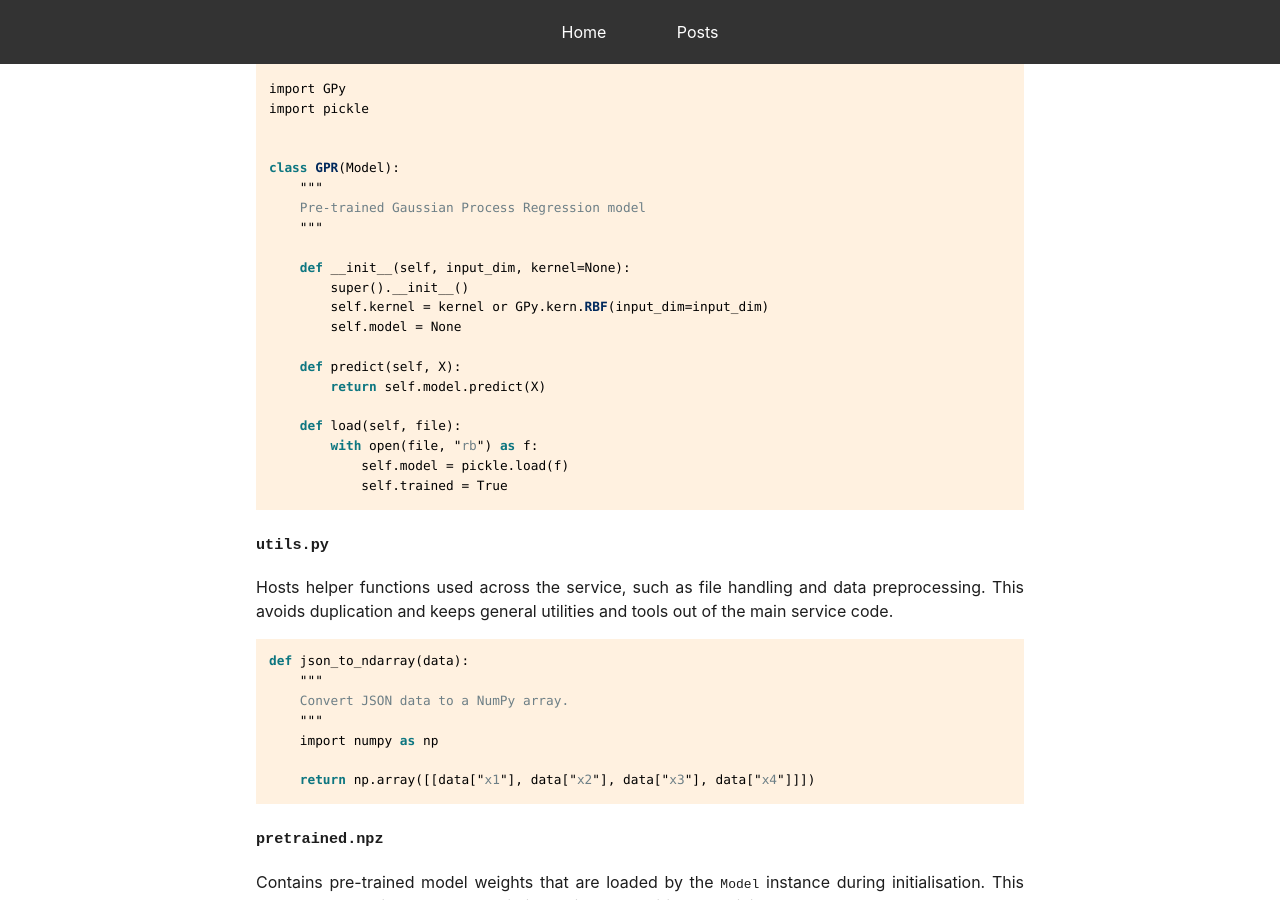
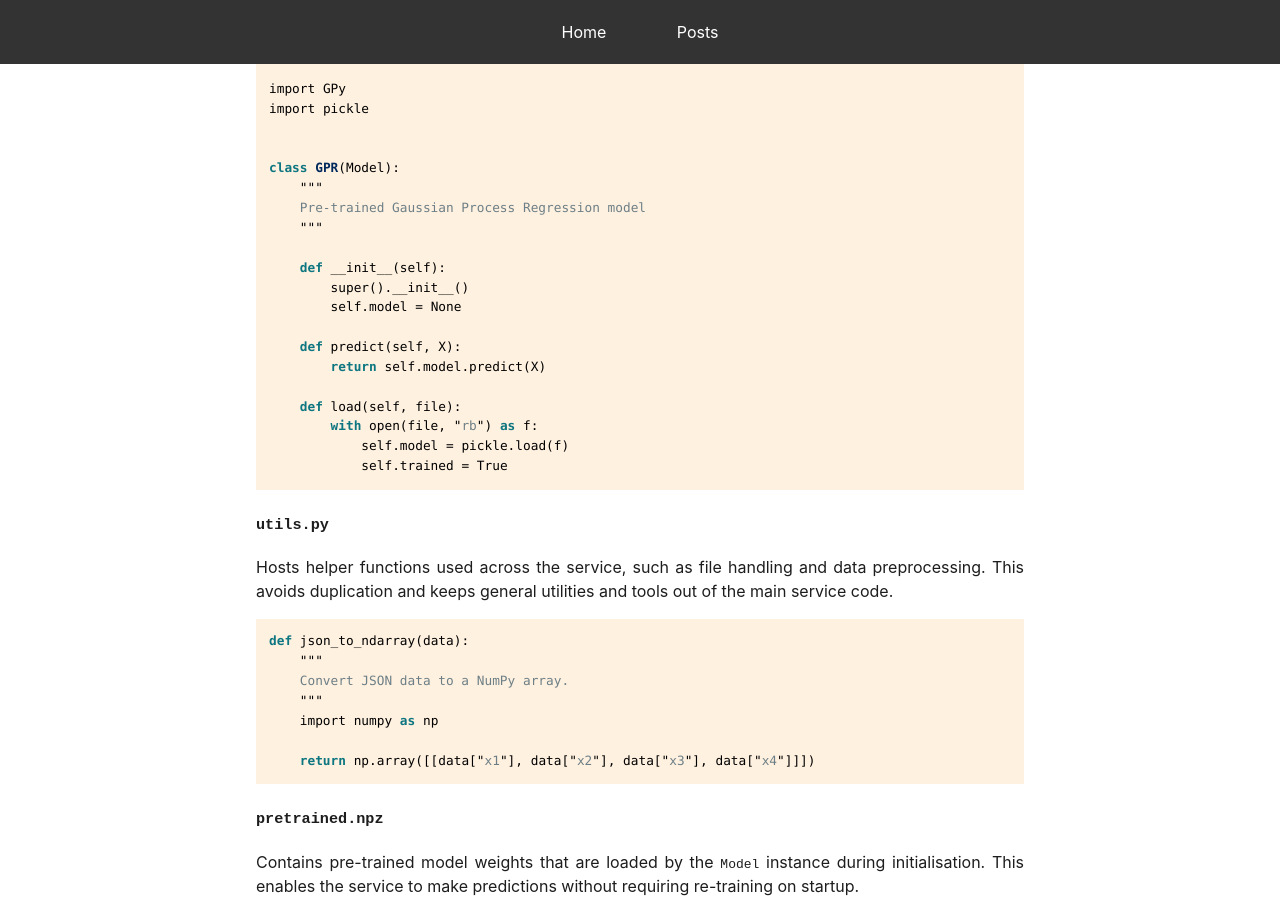
Before and after one commit to mark-hobbs/mark-hobbs.github.io, a Jekyll site: the page built from _posts/2025-04-15-model-deployment.md, in a window 1280 px wide and 900 px high, scrolled down 3120 px. Built offline with Jekyll 4.4.1, drawn with Linux system fonts in a browser that asks for light colours; formulas are drawn with MathJax 3.

Commit message:
General updates

```diff
--- a/_posts/2025-04-15-model-deployment.md
+++ b/_posts/2025-04-15-model-deployment.md
@@ -71,7 +71,7 @@ from flask import jsonify
 from .model import GPR
 from .utils import json_to_ndarray
 
-model = GPR(input_dim=4)
+model = GPR()
 model.load(os.path.join("service", "pretrained-model.pkl"))
 
 
@@ -133,9 +133,8 @@ class GPR(Model):
     Pre-trained Gaussian Process Regression model
     """
 
-    def __init__(self, input_dim, kernel=None):
+    def __init__(self):
         super().__init__()
-        self.kernel = kernel or GPy.kern.RBF(input_dim=input_dim)
         self.model = None
 
     def predict(self, X):
```
